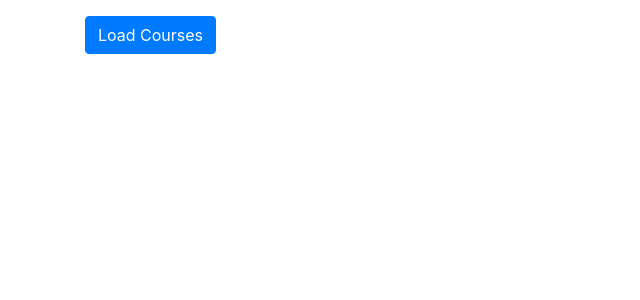
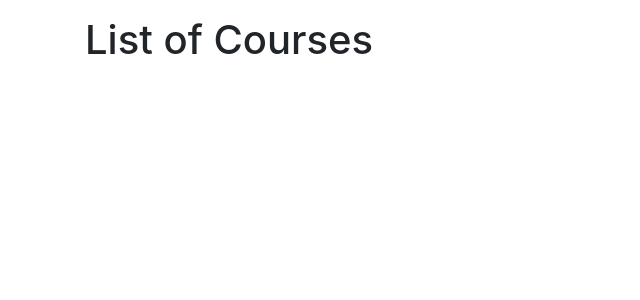
Before and after one commit to kumaruidivloper/Input-And-Output, an Angular app: page / in a window 1280 px wide. Shown: the top 300 px of the page, without its empty margins (0-640 px from the left). Built offline with nearby package versions, Linux system fonts and the light colour scheme.

Commit message:
Leading-Asterisk

```diff
--- a/src/app/app.component.html
+++ b/src/app/app.component.html
@@ -1,7 +1,9 @@
 <!--The content below is only a placeholder and can be replaced.-->
 <div class="container mt-3">
-    <button class="btn btn-primary" (click)="loadCourses()">Load Courses</button>
-    <ul>
-      <li *ngFor="let course of courses; trackBy: trackCourse">{{course.name}}</li>
-    </ul>
+    <ng-template [ngIf]="courses.length > 0">
+      <h1>List of Courses</h1>
+    </ng-template>
+    <ng-template [ngIf]="!(courses.length > 0)">
+        <h1>No courses</h1>
+      </ng-template>
 </div>
--- a/src/app/app.component.ts
+++ b/src/app/app.component.ts
@@ -6,18 +6,5 @@ import { Component } from '@angular/core';
   styleUrls: ['./app.component.scss']
 })
 export class AppComponent {
-  public courses;
-
-
-   loadCourses() {
-    this.courses = [
-      { id: 1, name: 'course1' },
-      { id: 2, name: 'course2' },
-      { id: 3, name: 'course3' }
-    ];
-   }
-
-   trackCourse(index, course) {
-      return course ? course.id : undefined;
-   }
+  courses = ['course-1', 'course-2', 'course-3', 'course-4']
 }
```
